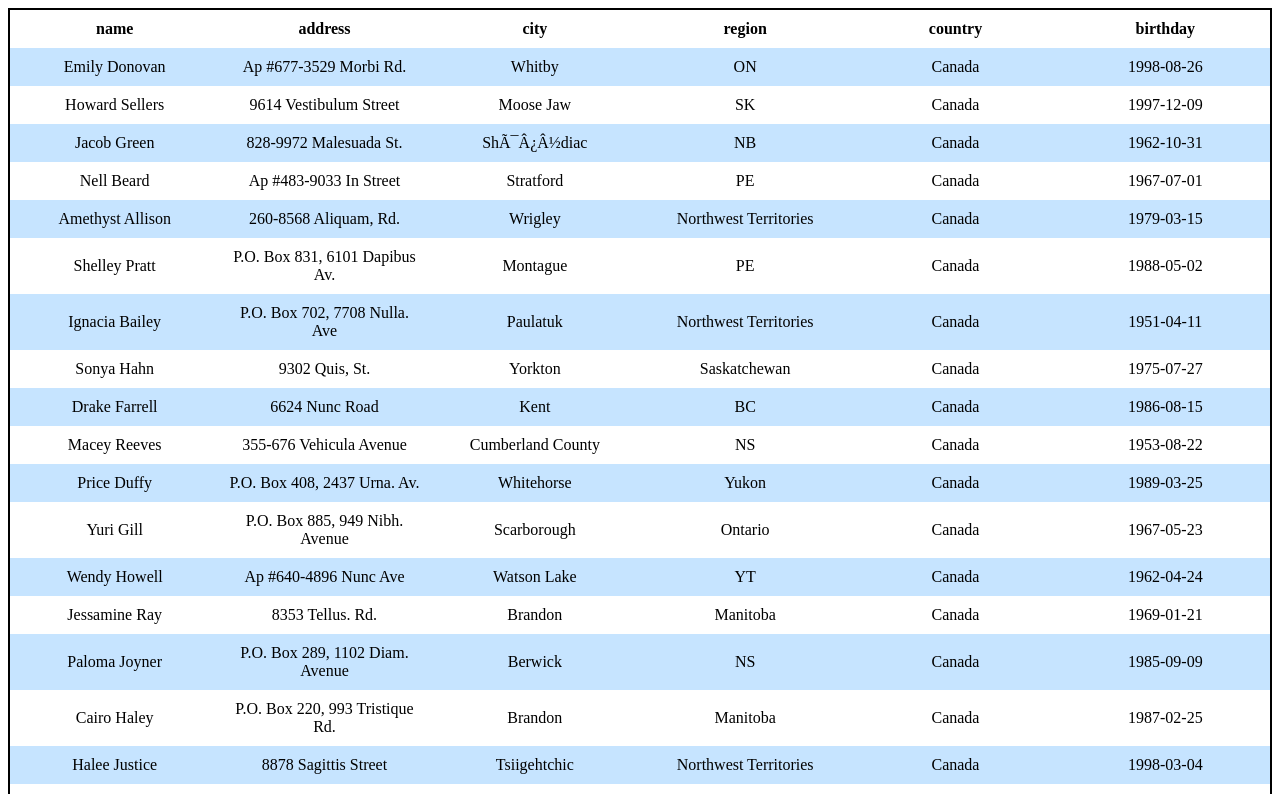
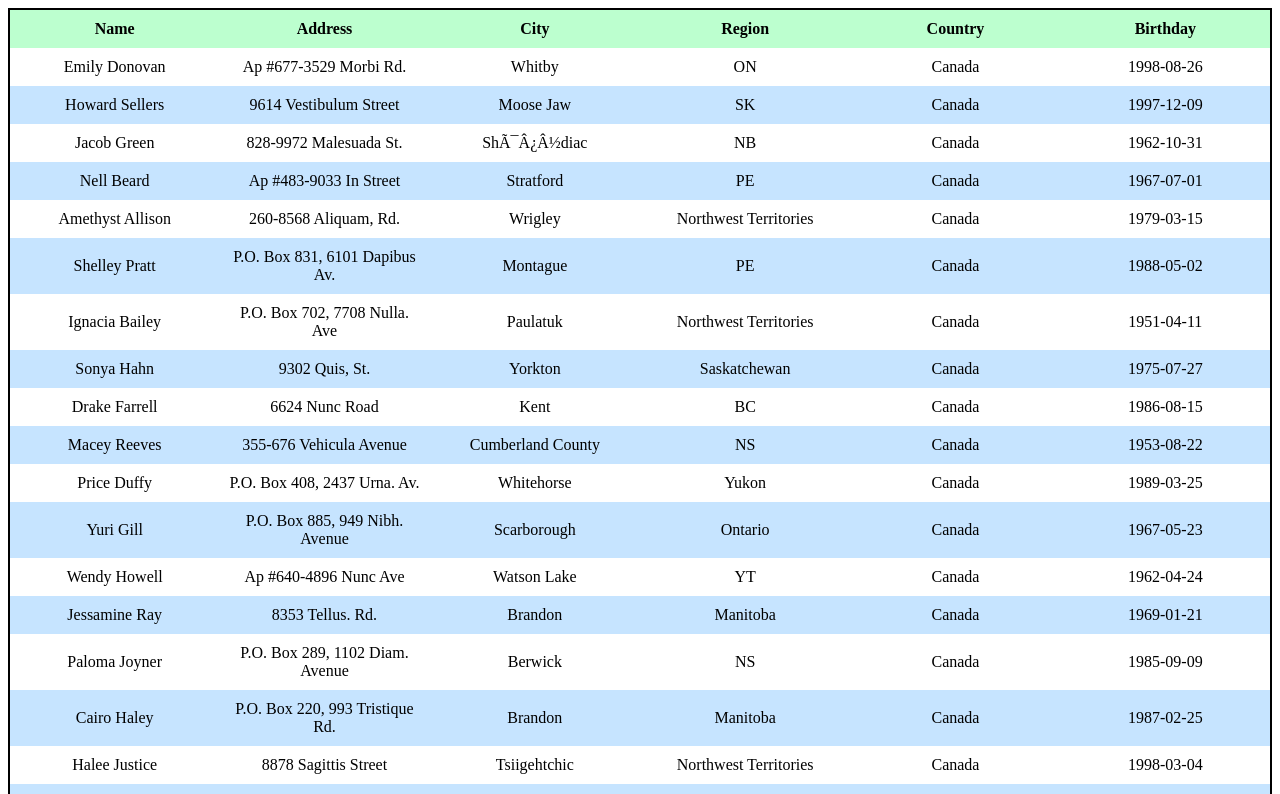
Before and after one commit to fjzink/kissmetrics-frontend-interview, a React app: page / in a window 1280 px wide. Shown: the top 794 px of the page. Built offline with nearby package versions, Linux system fonts and the light colour scheme.

Commit message:
Clean up styling.

```diff
--- a/src/components/Headers.js
+++ b/src/components/Headers.js
@@ -1,13 +1,14 @@
 import React from 'react';
+import styles from '../styles/table.scss';
 
 function renderHeaders(headers) {
-    return headers.map((header, index) => <th scope="col" key={index}>{header}</th>);
+    return headers.map((header, index) => <th className={styles.header} scope="col" key={index}>{header}</th>);
 }
 
 const Headers = (props) => {
     return (
         <thead>
-            <tr className="Headers">
+            <tr className={`Headers ${styles.header}`}>
                 {renderHeaders(props.headers)}
             </tr>
         </thead>
--- a/src/styles/table.scss
+++ b/src/styles/table.scss
@@ -9,10 +9,20 @@ table {
   padding: 10px;
 }
 
-  tbody td {
+$blue-cell: #c6e4ff;
+
+tbody {
+  td {
     text-align: center;
   }
+  tr:nth-child(even) {
+    background-color: $blue-cell;
+  }
+}
 
-  tbody tr:nth-child(odd) {
-    background-color: #c6e4ff;
+$green-cell: #bcffcf;
+
+.header {
+  background-color: $green-cell;
+  text-transform: capitalize;
 }
```
Lines whose indentation alone changed are shown as unchanged.
